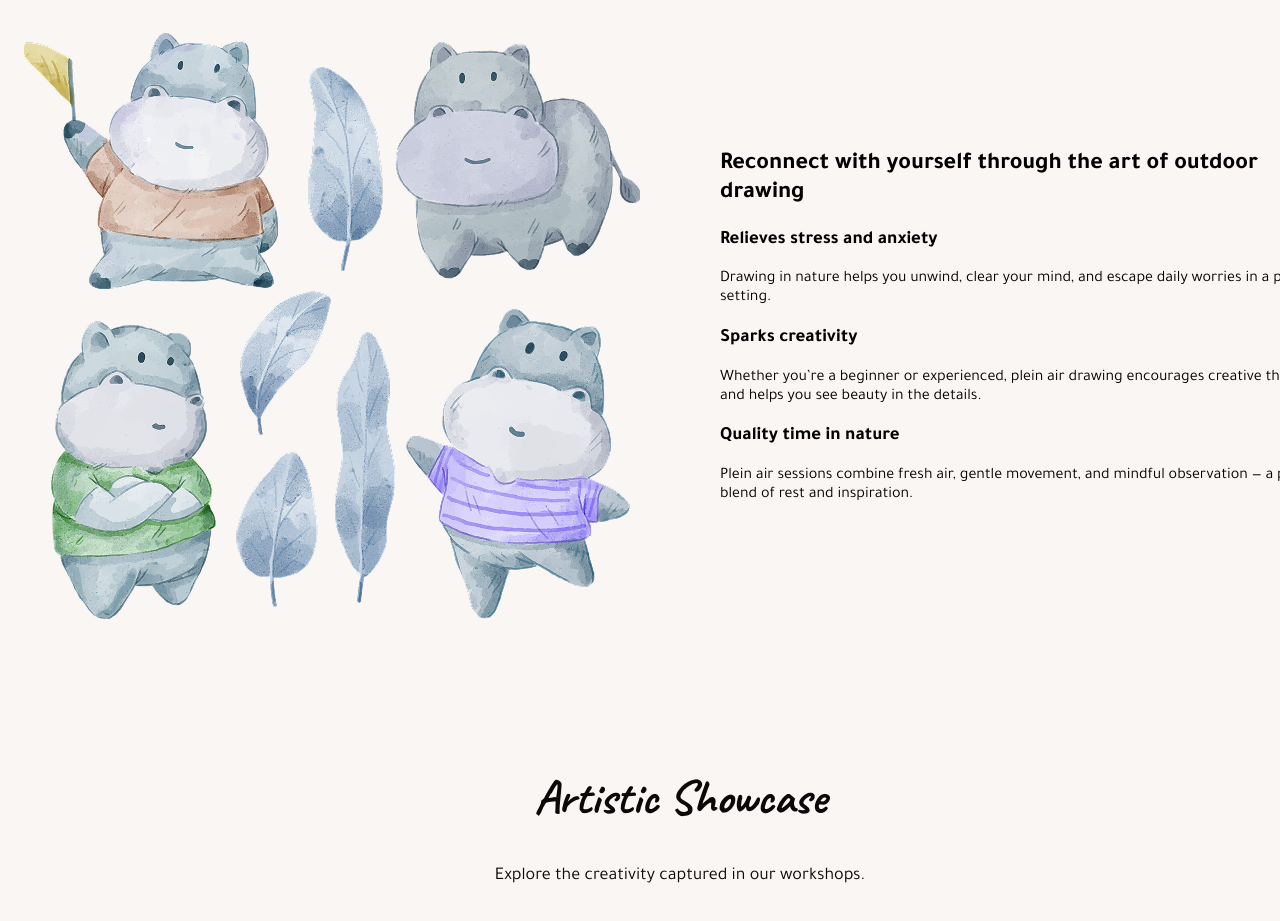
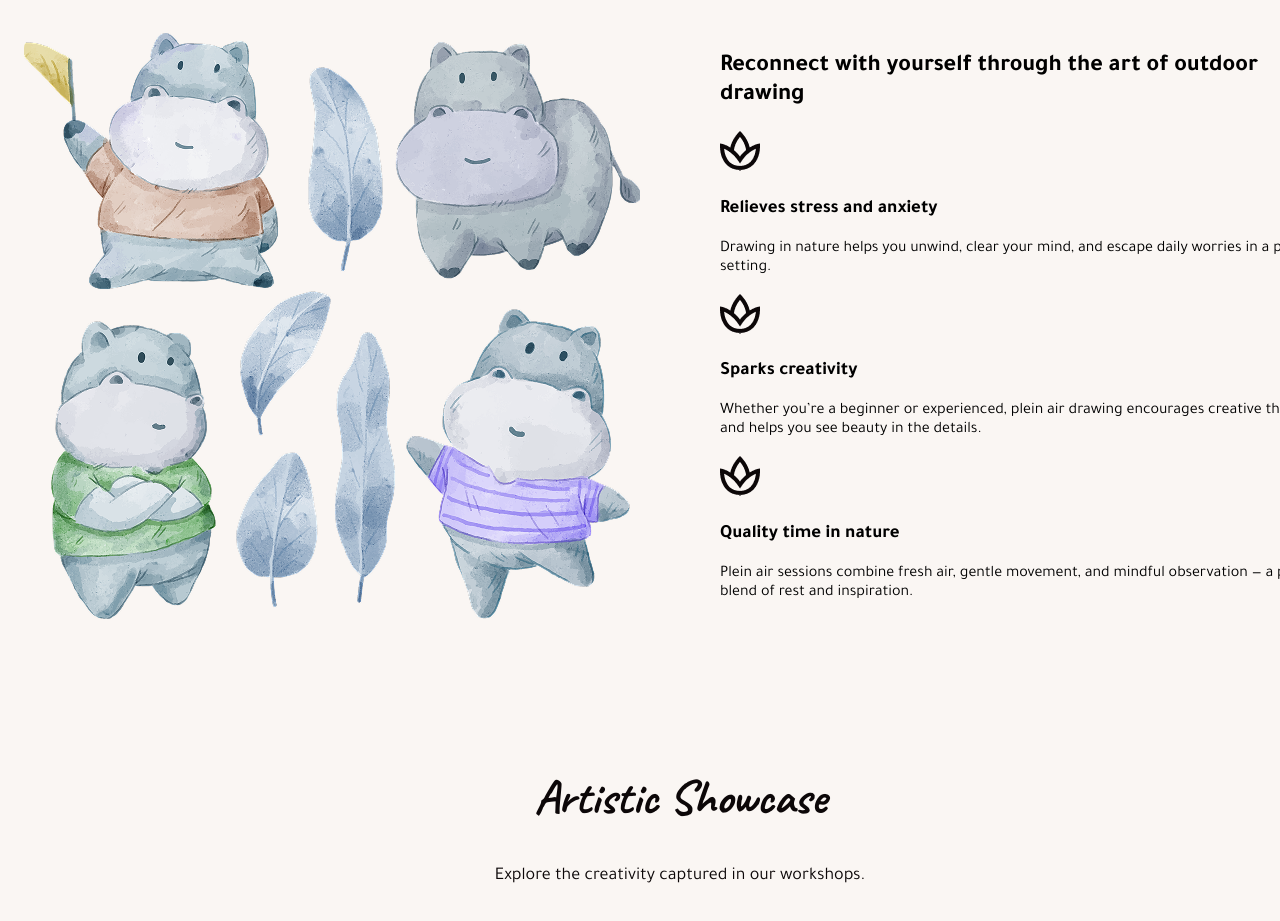
Before and after one commit to gladja/FE_18_04_08_25_Wild-Sketch, a plain HTML site: page index.html in a window 1280 px wide. Shown: the part 940-1861 px from the top of the page. Drawn offline with Linux system fonts and the light colour scheme.

Commit message:
add icon section content

```diff
--- a/css/style.css
+++ b/css/style.css
@@ -71,6 +71,14 @@ body {
     width: 616px;
 }
 
+.content-item::before {
+    content: "";
+    display: inline-block;
+    background-image: url("../img/icon.png");
+    width: 40px;
+    height: 40px;
+}
+
 .artistic-title {
     font-family: Caveat;
     font-size: 48px;
```
Also changed, not shown: img/icon.png (added).
